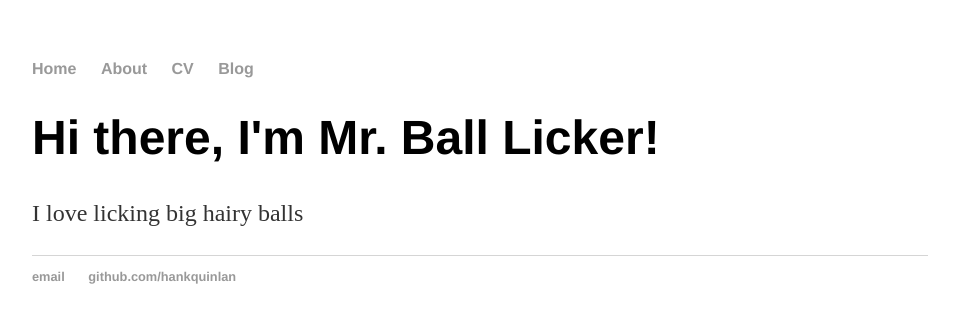
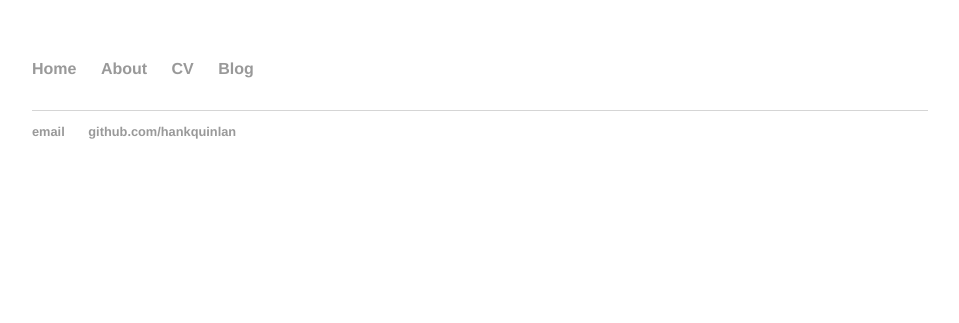
Before and after one commit to brandoncarver/brandoncarver.github.io, a Jekyll site: the page built from index.html, in a window 1280 px wide. Shown: the top 323 px of the page, without its empty margins (160-1119 px from the left). Built offline with Jekyll 4.4.1, drawn with Linux system fonts in a browser that asks for light colours.

Commit message:
Update index.html

```diff
--- a/index.html
+++ b/index.html
@@ -3,6 +3,6 @@ layout: default
 title: Hank Quinlan, Horrible Cop
 ---
 <div class="blurb">
-	<h1>Hi there, I'm Mr. Ball Licker!</h1>
-	<p>I love licking big hairy balls</p>
+	<h1></h1>
+	<p></p>
 </div><!-- /.blurb -->
```
